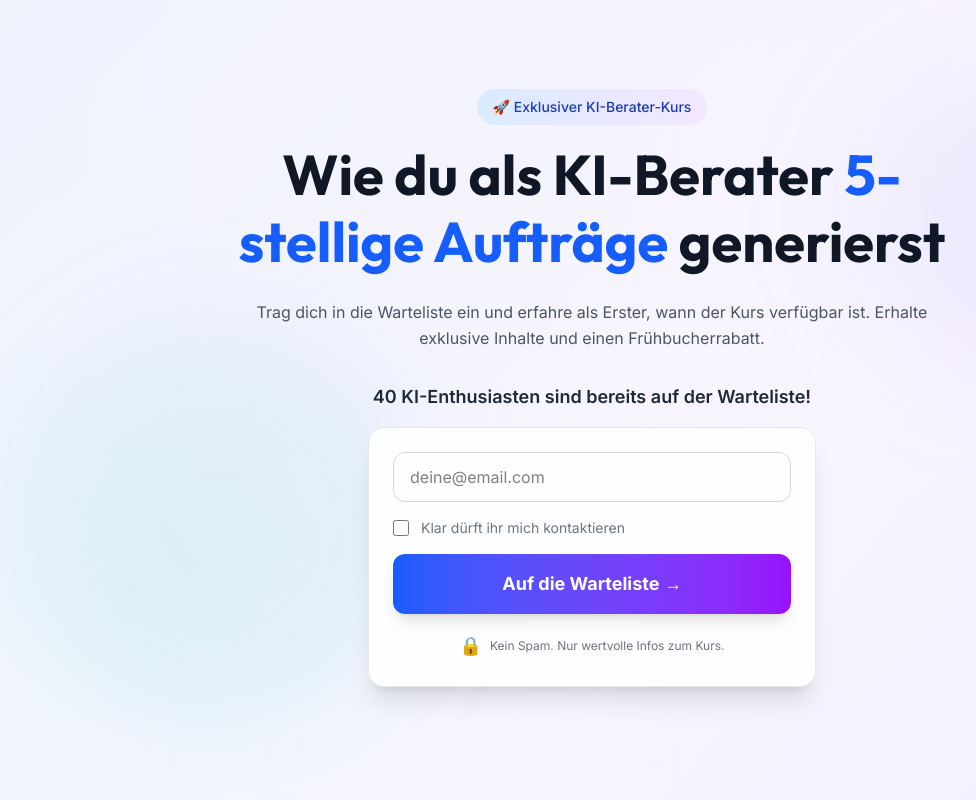
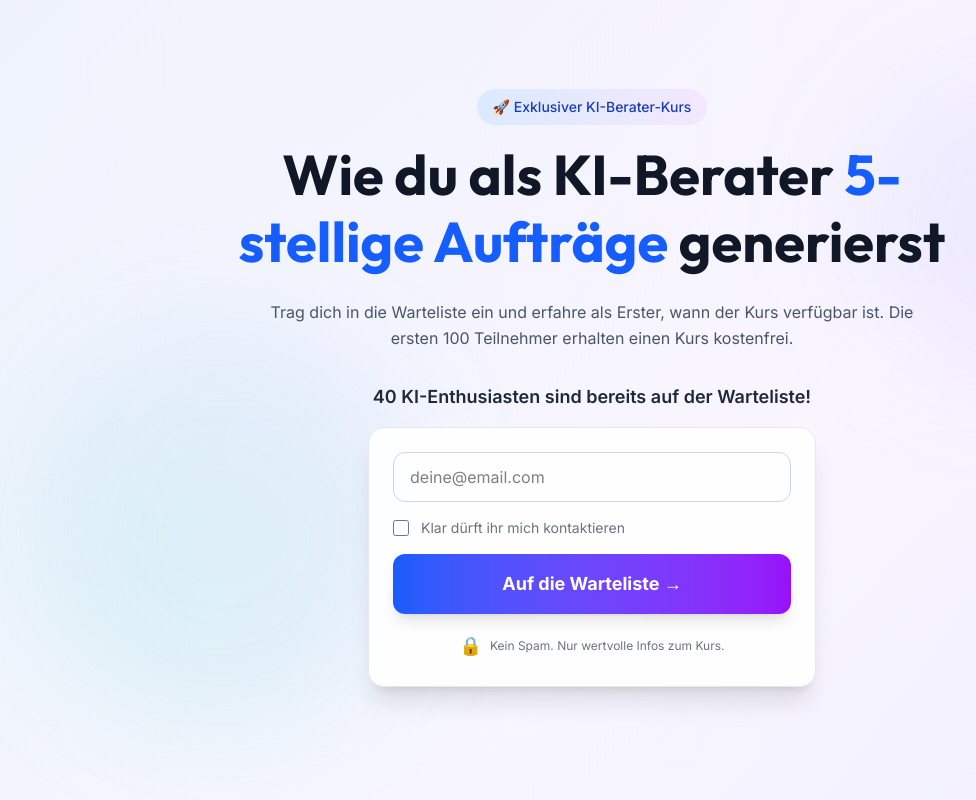
Before and after one commit to dennistroeger/2509-dt-hp, a Next.js app: page /ki-berater-kurs in a window 1280 px wide. Shown: the top 800 px of the page, without its empty margins (48-1024 px from the left). Built offline with nearby package versions, Linux system fonts and the light colour scheme; no server answers.

Commit message:
fix: build errors

```diff
--- a/app/ki-berater-kurs/page.tsx
+++ b/app/ki-berater-kurs/page.tsx
@@ -3,7 +3,6 @@
 import { useState, useEffect } from "react";
 import WaitlistForm from "../components/WaitlistForm";
 import Footer from "../components/Footer";
-import Image from "next/image";
 
 function WaitlistCounter() {
   const [count, setCount] = useState(40);
@@ -61,8 +60,8 @@ export default function KiBeraterKursPage() {
           {/* Subheadline / Supporting Copy */}
           <p className="text-sm sm:text-base text-gray-600 mb-6 leading-relaxed max-w-2xl mx-auto">
             Trag dich in die Warteliste ein und erfahre als Erster, wann der
-            Kurs verfügbar ist. Erhalte exklusive Inhalte und einen
-            Frühbucherrabatt.
+            Kurs verfügbar ist. Die ersten 100 Teilnehmer erhalten einen
+            Kurs kostenfrei.
           </p>
 
           <WaitlistCounter />
--- a/app/viral-ad-system/page.tsx
+++ b/app/viral-ad-system/page.tsx
@@ -1,4 +1,4 @@
-a"use client";
+"use client";
 
 import Image from "next/image";
 import Link from "next/link";
```
